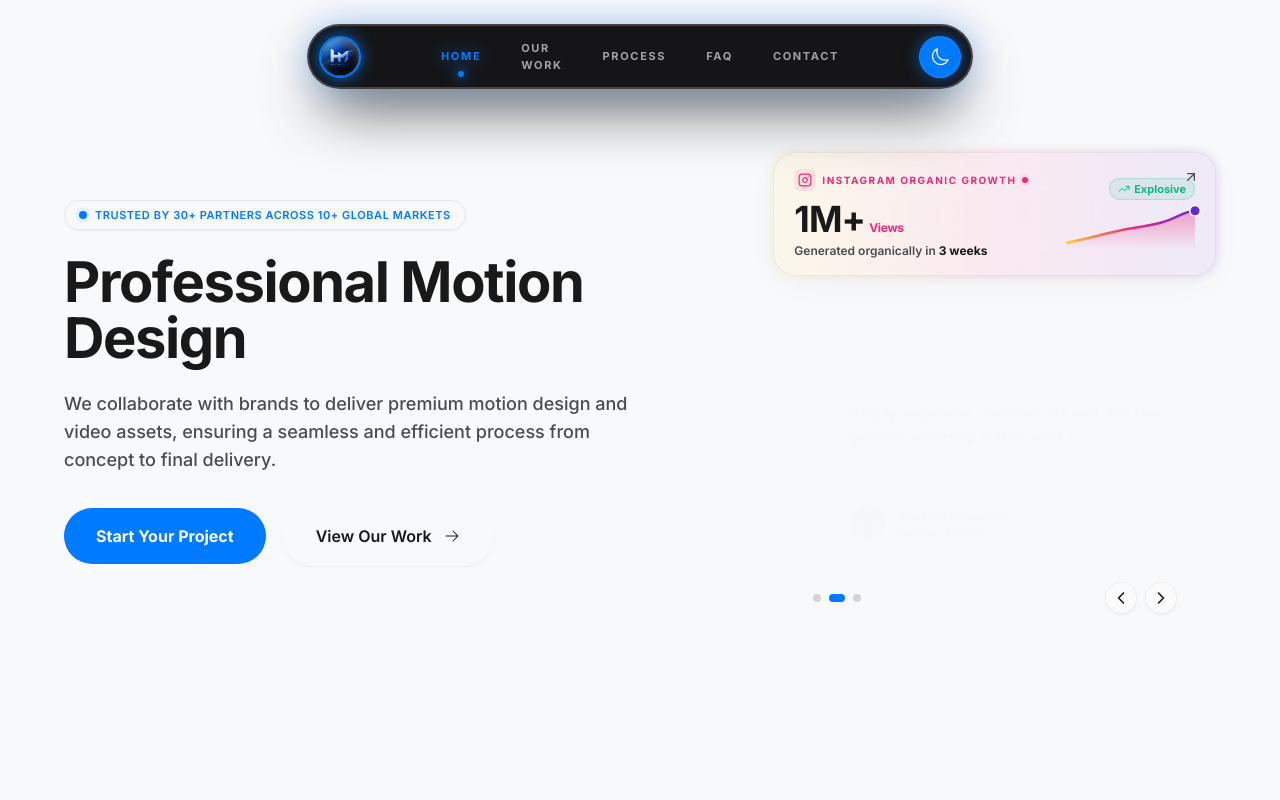
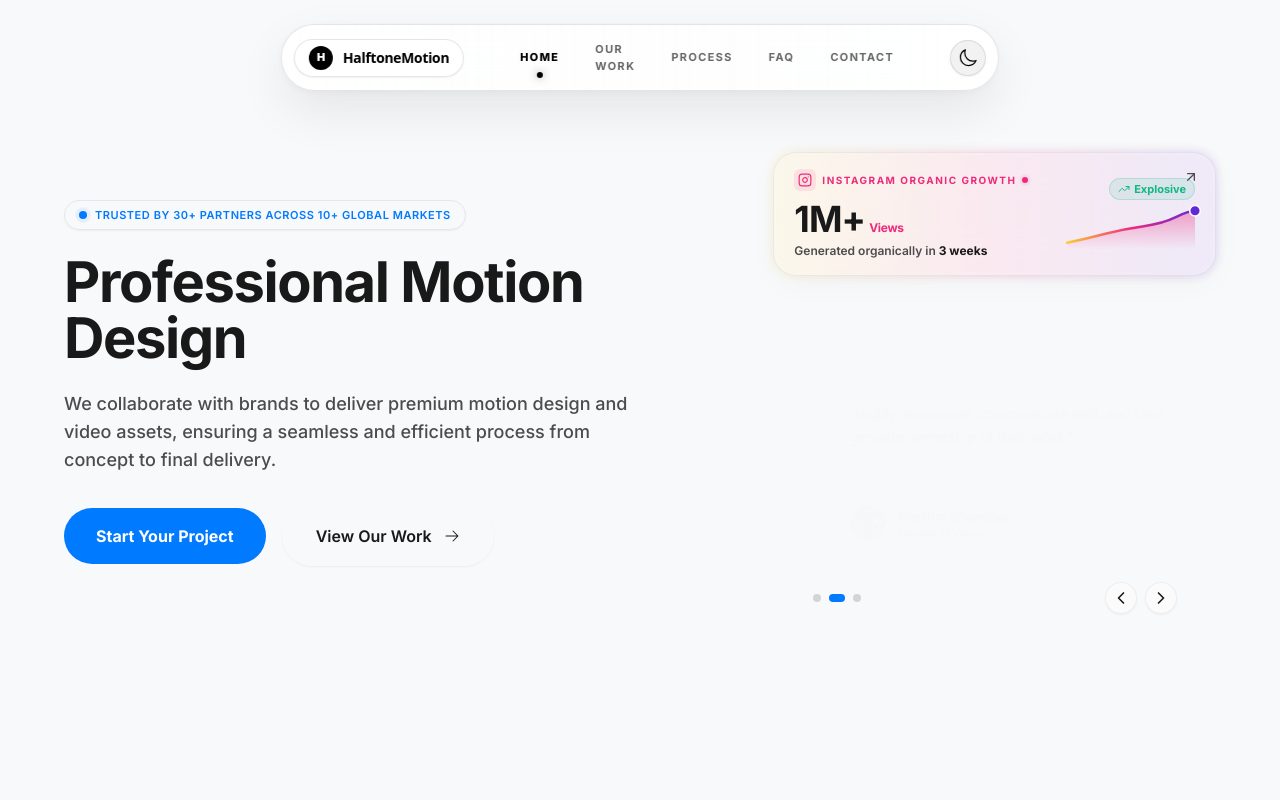
Before and after one commit to BerserkerOP/website, a Next.js app: page / in a window 1280 px wide. Shown: the top 800 px of the page. Built offline with nearby package versions, Linux system fonts and the light colour scheme.

Commit message:
Redesign Navbar with liquid frosted silver glass floating pill background and new HalftoneMotion brand badge logo

```diff
--- a/components/Navbar.tsx
+++ b/components/Navbar.tsx
@@ -57,7 +57,7 @@ export default function Navbar() {
       animate={{ y: 0, x: "-50%" }}
       transition={{ duration: 0.6, ease: "easeOut" }}
       onMouseMove={handleMouseMove}
-      className={`group fixed top-4 md:top-6 left-1/2 z-50 flex items-center justify-between p-1.5 rounded-full bg-zinc-950/95 backdrop-blur-[24px] shadow-[0_30px_60px_-15px_rgba(0,0,0,0.8),0_0_35px_rgba(0,122,255,0.3)] border-2 border-white/20 gap-6 md:gap-16 w-auto max-w-4xl`}
+      className={`group fixed top-4 md:top-6 left-1/2 z-50 flex items-center justify-between p-2 rounded-full bg-gradient-to-r from-white/90 via-white/80 to-white/90 dark:from-zinc-950/90 dark:via-zinc-900/85 dark:to-zinc-950/90 backdrop-blur-2xl shadow-[0_20px_50px_rgba(0,0,0,0.08),0_2px_10px_rgba(0,0,0,0.04)] dark:shadow-[0_20px_50px_rgba(0,0,0,0.6)] border border-black/10 dark:border-white/15 gap-4 md:gap-10 w-auto max-w-4xl`}
     >
       {/* Spotlight Overlay */}
       <motion.div
@@ -66,30 +66,37 @@ export default function Navbar() {
           background: useMotionTemplate`
             radial-gradient(
               150px circle at ${mouseX}px ${mouseY}px,
-              rgba(0, 122, 255, 0.15),
+              rgba(0, 122, 255, 0.1),
               transparent 80%
             )
           `,
         }}
       />
 
-      {/* Left Profile Picture */}
+      {/* Left HalftoneMotion Brand Badge Logo */}
       <motion.div
-        whileHover={{ scale: 1.1, rotateZ: -2 }}
+        whileHover={{ scale: 1.04 }}
         transition={{ type: "spring", stiffness: 400, damping: 15 }}
         className="z-10 ml-1"
       >
-        <Link href="/" className="block w-[42px] h-[42px] rounded-full flex items-center justify-center border-2 border-[#007AFF] shadow-[0_0_15px_rgba(0,122,255,0.8)] shrink-0 relative overflow-hidden group/logo bg-black">
-          {/* Sphere reflection effects */}
-          <div className="absolute inset-0 rounded-full shadow-[inset_0_-5px_15px_rgba(0,0,0,0.8),inset_0_4px_10px_rgba(255,255,255,0.5)] z-20 pointer-events-none transition-all duration-300 group-hover/logo:shadow-[inset_0_-3px_15px_rgba(0,122,255,0.7),inset_0_5px_12px_rgba(255,255,255,0.8)]" />
-          <div className="absolute inset-0 bg-gradient-to-tr from-[#007AFF]/40 via-transparent to-white/20 z-10 pointer-events-none mix-blend-overlay rounded-full opacity-0 group-hover/logo:opacity-100 transition-opacity duration-300" />
-          <Image src="/profile.jpg" alt="HalftoneMotion" fill className="object-cover rounded-full" />
+        <Link
+          href="/"
+          className="flex items-center gap-2.5 px-3.5 py-1.5 rounded-full bg-white dark:bg-zinc-900 border border-black/10 dark:border-white/15 shadow-sm group/logo transition-all"
+        >
+          {/* Logo Mark Icon */}
+          <div className="w-6 h-6 rounded-full bg-black text-white dark:bg-white dark:text-black flex items-center justify-center font-black text-[11px] tracking-tight shrink-0 shadow-inner">
+            H
+          </div>
+          {/* Brand Name Typography */}
+          <span className="font-sans font-extrabold text-xs sm:text-sm text-black dark:text-white tracking-tight">
+            HalftoneMotion
+          </span>
         </Link>
       </motion.div>
 
       {/* Desktop Nav */}
       <div
-        className="hidden md:flex items-center justify-center space-x-2 relative z-10"
+        className="hidden md:flex items-center justify-center space-x-1 relative z-10"
         onMouseLeave={() => setHoveredPath(null)}
       >
         <LayoutGroup>
@@ -100,7 +107,11 @@ export default function Navbar() {
                 key={link.path}
                 href={link.path}
                 onMouseEnter={() => setHoveredPath(link.path)}
-                className={`relative px-4 py-2 transition-all duration-300 inline-block font-bold tracking-[0.15em] text-[11px] uppercase ${isActive ? 'text-[#007AFF] drop-shadow-[0_0_8px_rgba(0,122,255,0.6)]' : 'text-white/60 hover:text-white'}`}
+                className={`relative px-4 py-2 transition-all duration-300 inline-block font-bold tracking-[0.12em] text-[11px] uppercase ${
+                  isActive
+                    ? 'text-black dark:text-white font-extrabold'
+                    : 'text-black/60 hover:text-black dark:text-white/60 dark:hover:text-white'
+                }`}
               >
                 {link.name}
                 {isActive && (
@@ -117,7 +128,7 @@ export default function Navbar() {
                         filter: ["blur(0px)", "blur(1.5px)", "blur(0px)"]
                       }}
                       transition={{ type: "tween", ease: [0.76, 0, 0.24, 1], duration: 0.38 }}
-                      className="absolute w-1.5 h-1.5 rounded-full bg-[#007AFF] shadow-[0_0_8px_rgba(0,122,255,0.9)]"
+                      className="absolute w-1.5 h-1.5 rounded-full bg-black dark:bg-white shadow-[0_0_8px_rgba(0,0,0,0.4)] dark:shadow-[0_0_8px_rgba(255,255,255,0.8)]"
                     />
                   </motion.div>
                 )}
@@ -127,23 +138,23 @@ export default function Navbar() {
         </LayoutGroup>
       </div>
 
-      <div className="flex items-center gap-4 z-10">
-        {/* Theme Switcher as Cart Button */}
-        <ThemeToggle className="w-[42px] h-[42px] mr-1 rounded-full bg-[#007AFF] border border-white/10 flex items-center justify-center shadow-[0_0_15px_rgba(0,122,255,0.6)] hover:shadow-[0_0_25px_rgba(0,122,255,1)] hover:scale-110 shrink-0 transition-all text-white group/theme" />
+      <div className="flex items-center gap-3 z-10 mr-1">
+        {/* Theme Switcher as Glass Pill Button */}
+        <ThemeToggle className="w-9 h-9 rounded-full bg-black/5 dark:bg-white/10 border border-black/10 dark:border-white/10 flex items-center justify-center shadow-sm hover:scale-105 shrink-0 transition-all text-black dark:text-white group/theme" />
 
         {/* Mobile Nav Toggle */}
-        <div className="flex items-center md:hidden gap-1 pl-1">
+        <div className="flex items-center md:hidden gap-1">
           <button
             onClick={() => setMobileMenuOpen(!mobileMenuOpen)}
-            className="w-12 h-12 rounded-full flex items-center justify-center text-white bg-black/40 border border-white/10 hover:bg-black/60 transition-colors"
+            className="w-9 h-9 rounded-full flex items-center justify-center text-black dark:text-white bg-black/5 dark:bg-white/10 border border-black/10 dark:border-white/10 hover:bg-black/10 dark:hover:bg-white/20 transition-colors"
             aria-label="Toggle menu"
           >
             {mobileMenuOpen ? (
-              <svg xmlns="http://www.w3.org/2000/svg" fill="none" viewBox="0 0 24 24" strokeWidth={2} stroke="currentColor" className="w-6 h-6">
+              <svg xmlns="http://www.w3.org/2000/svg" fill="none" viewBox="0 0 24 24" strokeWidth={2} stroke="currentColor" className="w-5 h-5">
                 <path strokeLinecap="round" strokeLinejoin="round" d="M6 18L18 6M6 6l12 12" />
               </svg>
             ) : (
-              <svg xmlns="http://www.w3.org/2000/svg" fill="none" viewBox="0 0 24 24" strokeWidth={2} stroke="currentColor" className="w-6 h-6">
+              <svg xmlns="http://www.w3.org/2000/svg" fill="none" viewBox="0 0 24 24" strokeWidth={2} stroke="currentColor" className="w-5 h-5">
                 <path strokeLinecap="round" strokeLinejoin="round" d="M3.75 6.75h16.5M3.75 12h16.5m-16.5 5.25h16.5" />
               </svg>
             )}
@@ -159,7 +170,7 @@ export default function Navbar() {
             animate={{ opacity: 1, y: 0, scale: 1 }}
             exit={{ opacity: 0, y: -10, scale: 0.95, transition: { duration: 0.2 } }}
             transition={{ duration: 0.4, ease: [0.16, 1, 0.3, 1] }}
-            className="absolute top-[calc(100%+12px)] left-0 right-0 md:hidden bg-zinc-950/95 backdrop-blur-3xl border border-white/20 overflow-hidden rounded-[28px] shadow-[0_20px_60px_rgba(0,0,0,0.5)]"
+            className="absolute top-[calc(100%+12px)] left-0 right-0 md:hidden bg-white/95 dark:bg-zinc-950/95 backdrop-blur-3xl border border-black/10 dark:border-white/20 overflow-hidden rounded-[28px] shadow-[0_20px_60px_rgba(0,0,0,0.2)] dark:shadow-[0_20px_60px_rgba(0,0,0,0.8)]"
           >
             <div className="px-6 py-6 flex flex-col max-h-[80vh] overflow-y-auto">
               <div className="flex flex-col space-y-4">
@@ -174,7 +185,7 @@ export default function Navbar() {
                     <Link
                       href={item.path}
                       onClick={() => setMobileMenuOpen(false)}
-                      className="text-2xl font-bold tracking-wide uppercase text-white block py-2"
+                      className="text-xl font-bold tracking-wide uppercase text-black dark:text-white block py-2"
                     >
                       {item.name}
                     </Link>
```
